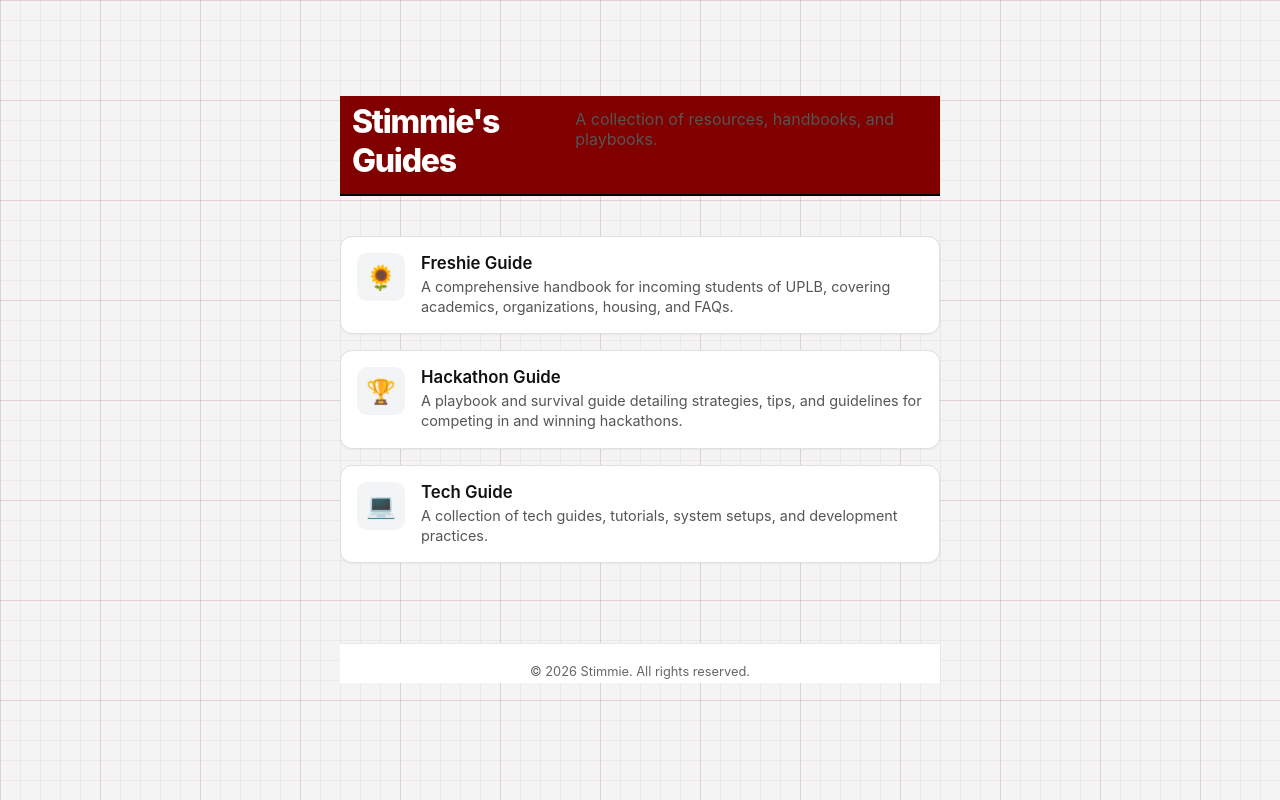
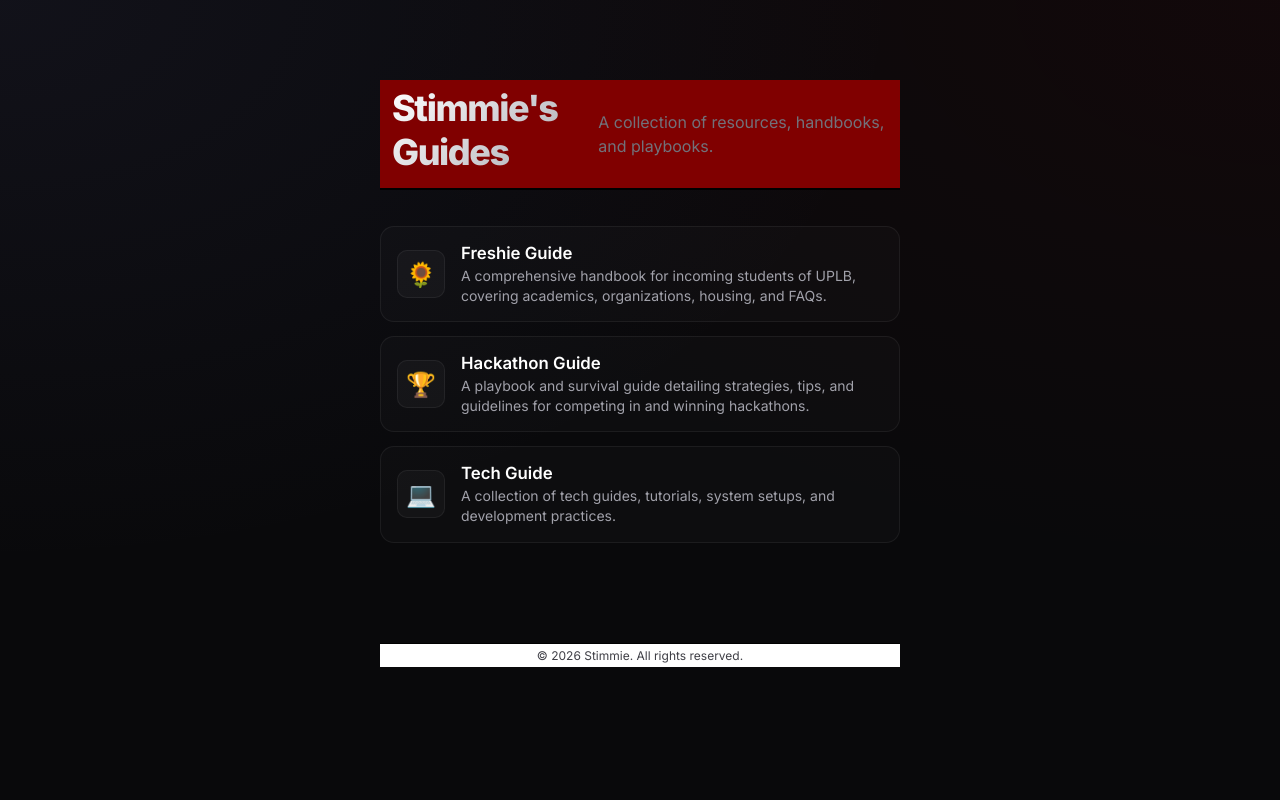
Before and after one commit to smmariquit/freshie-guide, a Next.js app: page / in a window 1280 px wide. Built offline with nearby package versions, Linux system fonts and the light colour scheme.

Commit message:
design: make landing page ultra-slick and readable with a dark-mode card layout

```diff
--- a/src/app/globals.css
+++ b/src/app/globals.css
@@ -176,53 +176,73 @@ footer {
   }
 }
 
-/* Landing Page Styles */
+/* Slick Landing Page Styles */
+.landing-page-wrapper {
+  min-height: 100vh;
+  width: 100%;
+  position: absolute;
+  top: 0;
+  left: 0;
+  right: 0;
+  background-color: #09090b;
+  background-image:
+    radial-gradient(at 0% 0%, rgba(120, 119, 198, 0.08) 0px, transparent 50%),
+    radial-gradient(at 100% 0%, rgba(128, 0, 0, 0.08) 0px, transparent 50%);
+  display: flex;
+  flex-direction: column;
+  align-items: center;
+  padding: 80px 24px;
+  font-family: var(--font-inter), -apple-system, BlinkMacSystemFont, "Segoe UI", Roboto, sans-serif;
+  color: #fafafa;
+}
+
 .landing-container {
-  max-width: 640px;
-  margin: 60px auto;
-  padding: 20px;
-  font-family: -apple-system, BlinkMacSystemFont, "Segoe UI", Roboto, Helvetica, Arial, sans-serif;
-  color: #111;
+  width: 100%;
+  max-width: 520px;
+  display: flex;
+  flex-direction: column;
+  gap: 36px;
 }
 
 .landing-title {
-  font-size: 2rem;
+  font-size: 2.25rem;
   font-weight: 800;
   letter-spacing: -0.04em;
+  background: linear-gradient(135deg, #ffffff 0%, #a1a1aa 100%);
+  -webkit-background-clip: text;
+  -webkit-text-fill-color: transparent;
   margin-bottom: 8px;
 }
 
 .landing-subtitle {
   font-size: 1rem;
-  color: #555;
-  margin-bottom: 32px;
+  color: #71717a;
+  line-height: 1.5;
 }
 
 .guides-list {
   display: flex;
   flex-direction: column;
-  gap: 16px;
+  gap: 14px;
 }
 
 .guide-card {
   display: flex;
-  align-items: flex-start;
+  align-items: center;
   gap: 16px;
   padding: 16px;
-  border: 1px solid #e0e0e0;
-  border-radius: 12px;
+  background: rgba(255, 255, 255, 0.02);
+  border: 1px solid rgba(255, 255, 255, 0.06);
+  border-radius: 14px;
   text-decoration: none;
   color: inherit;
-  transition: all 0.2s cubic-bezier(0.4, 0, 0.2, 1);
-  background: #fff;
-  box-shadow: 0 1px 2px rgba(0, 0, 0, 0.05);
+  transition: all 0.2s cubic-bezier(0.16, 1, 0.3, 1);
 }
 
 .guide-card:hover {
-  border-color: #999;
-  background: #fafafa;
+  background: rgba(255, 255, 255, 0.05);
+  border-color: rgba(255, 255, 255, 0.15);
   transform: translateY(-2px);
-  box-shadow: 0 4px 12px rgba(0, 0, 0, 0.05);
 }
 
 .guide-card-icon {
@@ -232,19 +252,41 @@ footer {
   justify-content: center;
   width: 48px;
   height: 48px;
-  background: #f3f4f6;
+  background: rgba(255, 255, 255, 0.03);
+  border: 1px solid rgba(255, 255, 255, 0.06);
   border-radius: 10px;
   flex-shrink: 0;
+  transition: all 0.2s ease;
+}
+
+.guide-card:hover .guide-card-icon {
+  background: rgba(255, 255, 255, 0.08);
+  border-color: rgba(255, 255, 255, 0.12);
+  transform: scale(1.05);
+}
+
+.guide-card-content {
+  display: flex;
+  flex-direction: column;
+  gap: 3px;
 }
 
 .guide-card-content h3 {
   font-size: 1.05rem;
   font-weight: 600;
-  margin-bottom: 4px;
+  color: #ffffff;
 }
 
 .guide-card-content p {
-  font-size: 0.9rem;
-  color: #555;
+  font-size: 0.875rem;
+  color: #a1a1aa;
   line-height: 1.4;
 }
+
+.landing-footer {
+  margin-top: 64px;
+  font-size: 0.75rem;
+  color: #3f3f46;
+  text-align: center;
+  width: 100%;
+}
--- a/src/app/layout.tsx
+++ b/src/app/layout.tsx
@@ -1,8 +1,14 @@
 // src/app/layout.tsx
 
 import type { Metadata } from "next";
+import { Inter } from "next/font/google";
 import { Analytics } from "@vercel/analytics/react";
 import "./globals.css";
+
+const inter = Inter({
+  subsets: ["latin"],
+  variable: "--font-inter",
+});
 
 export const metadata: Metadata = {
   title: "Stimmie's Guides",
@@ -32,7 +38,7 @@ export default function RootLayout({
   children: React.ReactNode;
 }>) {
   return (
-    <html lang="en">
+    <html lang="en" className={inter.variable}>
       <body>
         {children}
         <Analytics />
--- a/src/app/page.tsx
+++ b/src/app/page.tsx
@@ -10,8 +10,9 @@ export const metadata = {
 
 export default function Home() {
   return (
+    <div className="landing-page-wrapper">
       <div className="landing-container">
-      <header style={{ marginBottom: "40px" }}>
+        <header>
           <h1 className="landing-title">Stimmie&apos;s Guides</h1>
           <p className="landing-subtitle">A collection of resources, handbooks, and playbooks.</p>
         </header>
@@ -30,9 +31,10 @@ export default function Home() {
           </div>
         </main>
 
-      <footer style={{ marginTop: "80px", borderTop: "1px solid #eaeaea", paddingTop: "20px", fontSize: "0.8rem", color: "#666", fontFamily: "inherit" }}>
+        <footer className="landing-footer">
           &copy; {new Date().getFullYear()} Stimmie. All rights reserved.
         </footer>
       </div>
+    </div>
   );
 }
```
Lines whose indentation alone changed are shown as unchanged.
